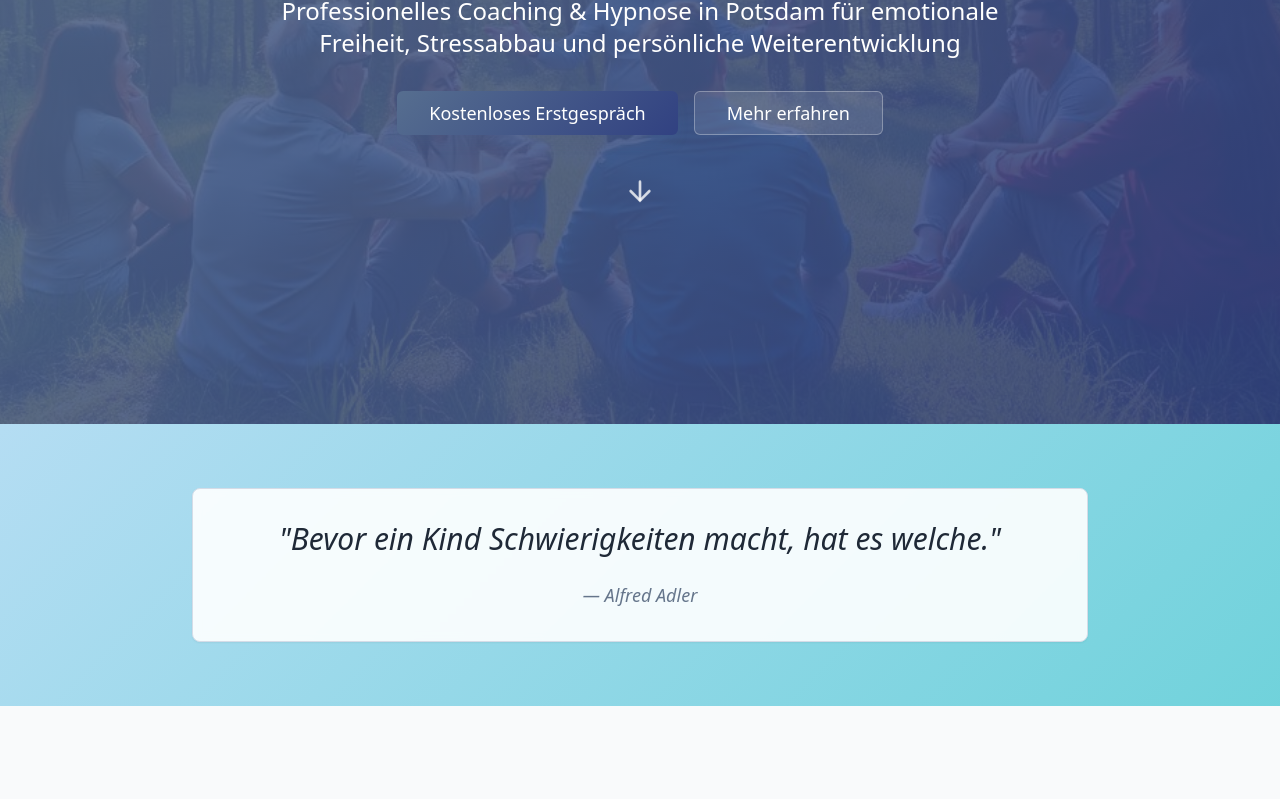
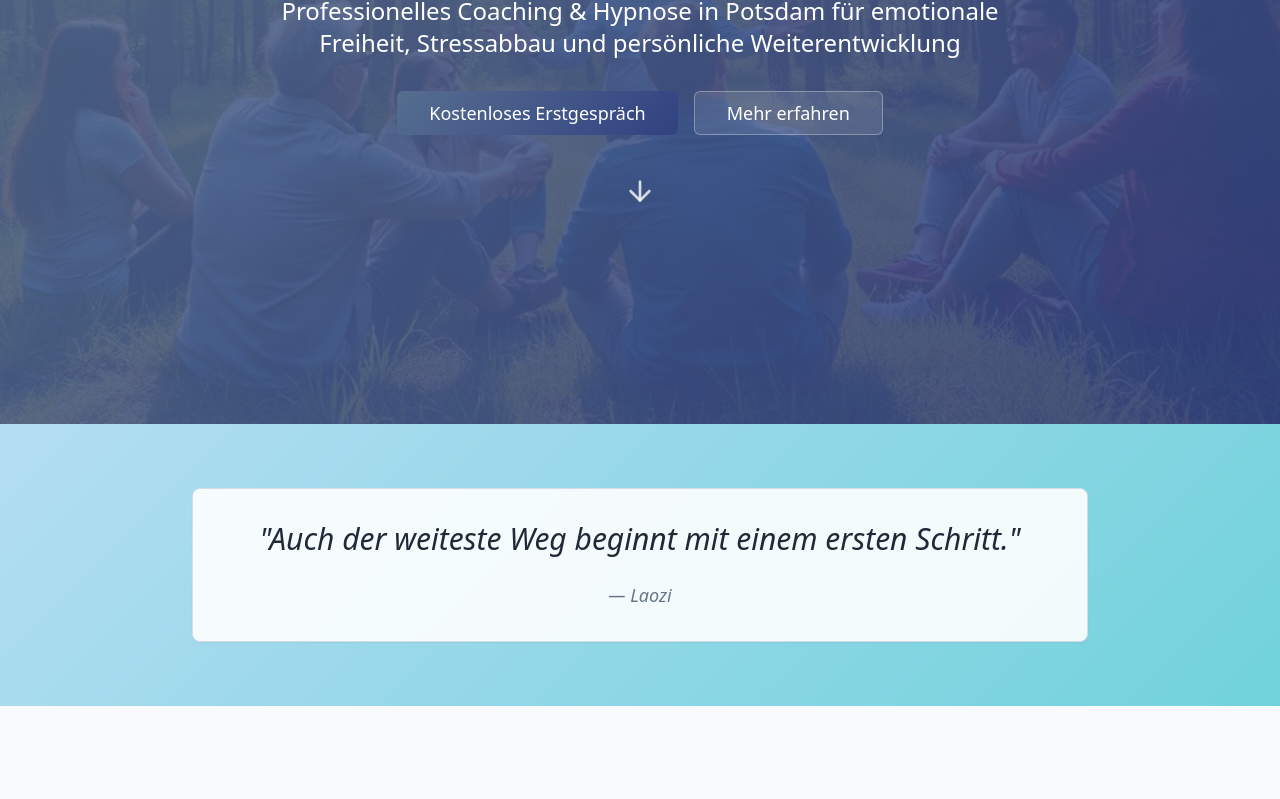
Before and after one commit to Arti-Ficial/potsdam-coach-landing, a React (Vite) app: page / in a window 1280 px wide. Shown: the part 376-1175 px from the top of the page. Built offline with nearby package versions, Linux system fonts and the light colour scheme.

Commit message:
Update quote
Replace Albert Einstein quote with Lao Tzu quote.

```diff
--- a/src/components/Quote.tsx
+++ b/src/components/Quote.tsx
@@ -6,10 +6,10 @@ const Quote = () => {
       <div className="container mx-auto px-4">
         <Card className="max-w-4xl mx-auto p-8 text-center shadow-large bg-white/90 backdrop-blur-sm">
           <blockquote className="text-2xl md:text-3xl font-light text-primary italic leading-relaxed mb-6">
-            "Bevor ein Kind Schwierigkeiten macht, hat es welche."
+            "Auch der weiteste Weg beginnt mit einem ersten Schritt."
           </blockquote>
           <cite className="text-lg text-muted-foreground">
-            — Alfred Adler
+            — Laozi
           </cite>
         </Card>
       </div>
```
